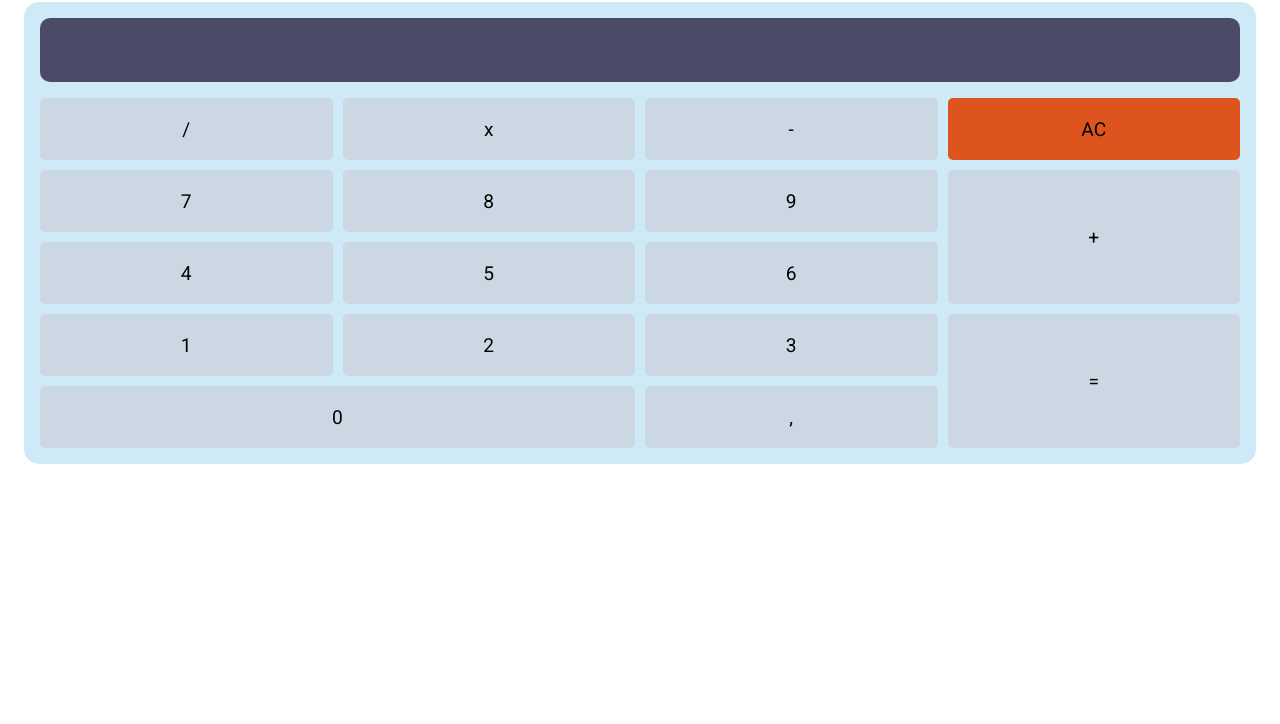
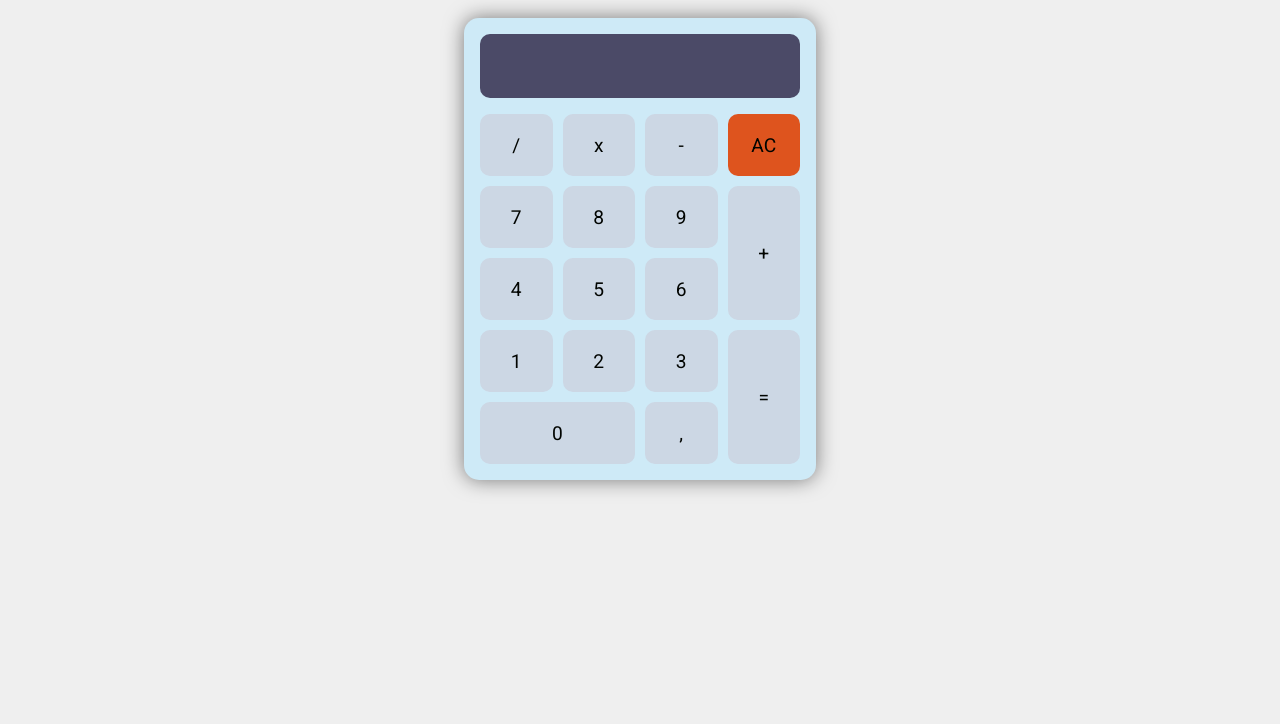
Before and after one commit to AlejoLang/Calculator-Page, a plain HTML site: page index.html in a window 1280 px wide. Shown: the part 76-800 px from the top of the page. Drawn offline with Linux system fonts and the light colour scheme.

Commit message:
Added a basic desktop design and improve buttons hover effects

```diff
--- a/styles.css
+++ b/styles.css
@@ -4,12 +4,17 @@
     padding: 0;
     margin: 0;
     color: #010400;
+    transition: 0.25s ease all;
 }
 
 body
 {
     padding: 1.5rem;
     text-align: center;
+    box-sizing: border-box;
+    height: 100vh;
+    overflow: hidden;
+    background-color: #efefef;
 }
 
 .calculatorDiv
@@ -18,6 +23,7 @@ body
     background-color: #CEEAF7;
     padding: 1rem;
     border-radius: 15px;
+    box-shadow: 0 0 20px rgba(0, 0, 0, 0.5);
 }
 
 .calculatorDiv-display
@@ -71,12 +77,25 @@ body
 .calculatorDiv-buttons-operator
 {
     background-color: #CCD7E4;
-    border-radius: 5px;
+    border-radius: 10px;
     font-size: 1.2rem;
     border: none;
     display: flex;
     align-items: center;
     justify-content: center;
+    cursor: pointer;
+}
+
+.calculatorDiv-buttons-numbers-number:hover,
+.calculatorDiv-buttons-operator:hover
+{
+    filter: brightness(80%);
+}
+
+.calculatorDiv-buttons-numbers-number:active,
+.calculatorDiv-buttons-operator:active
+{
+    transform: scale(0.95);
 }
 
 .calculatorDiv-buttons-operator[value="AC"]
@@ -117,7 +136,15 @@ body
     scrollbar-color: #ccd7e4 #4b4a67;
 }
 
-  /* Chrome, Edge, and Safari */
+@media screen and (min-width: 1000px){
+    .calculatorDiv
+    {
+        width: 25vw;
+        margin: 2rem auto;
+    }
+}
+
+/* Scrollbar */
   *::-webkit-scrollbar {
     width: 10px;
 }
```
